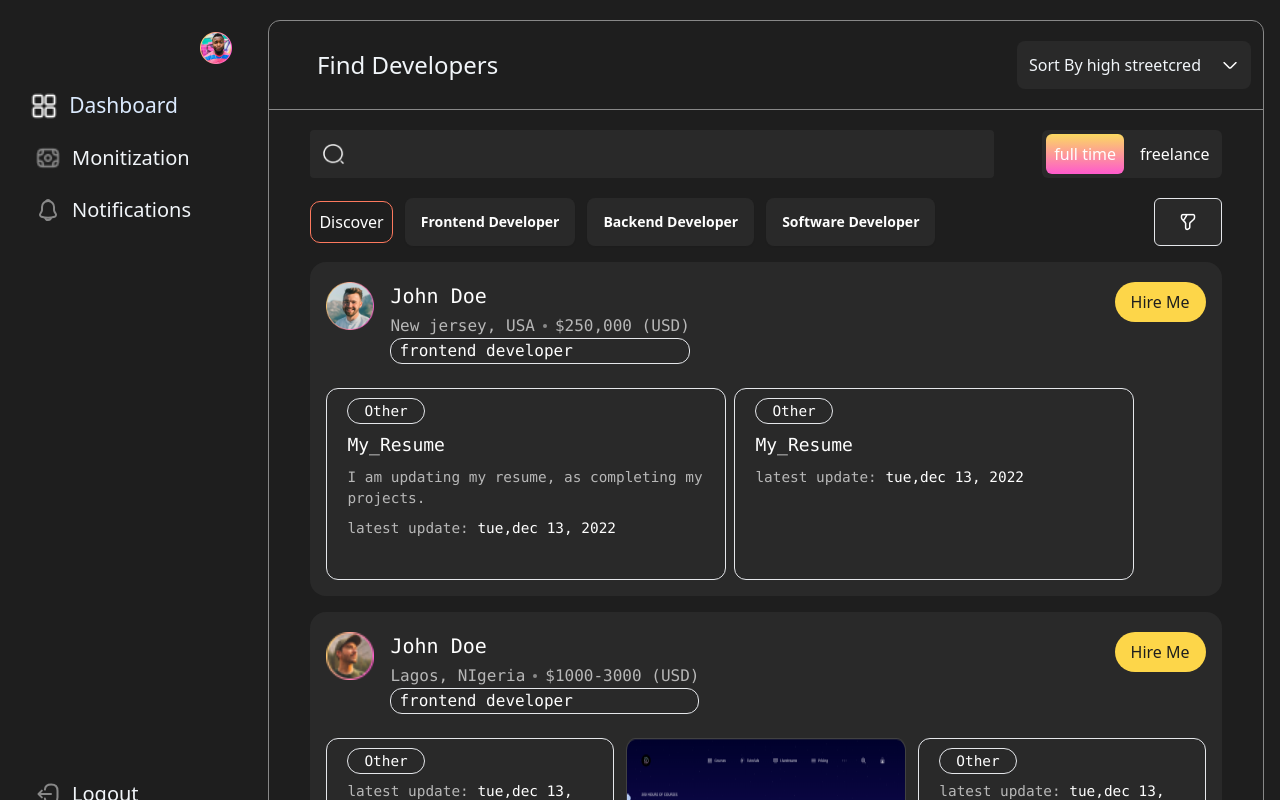
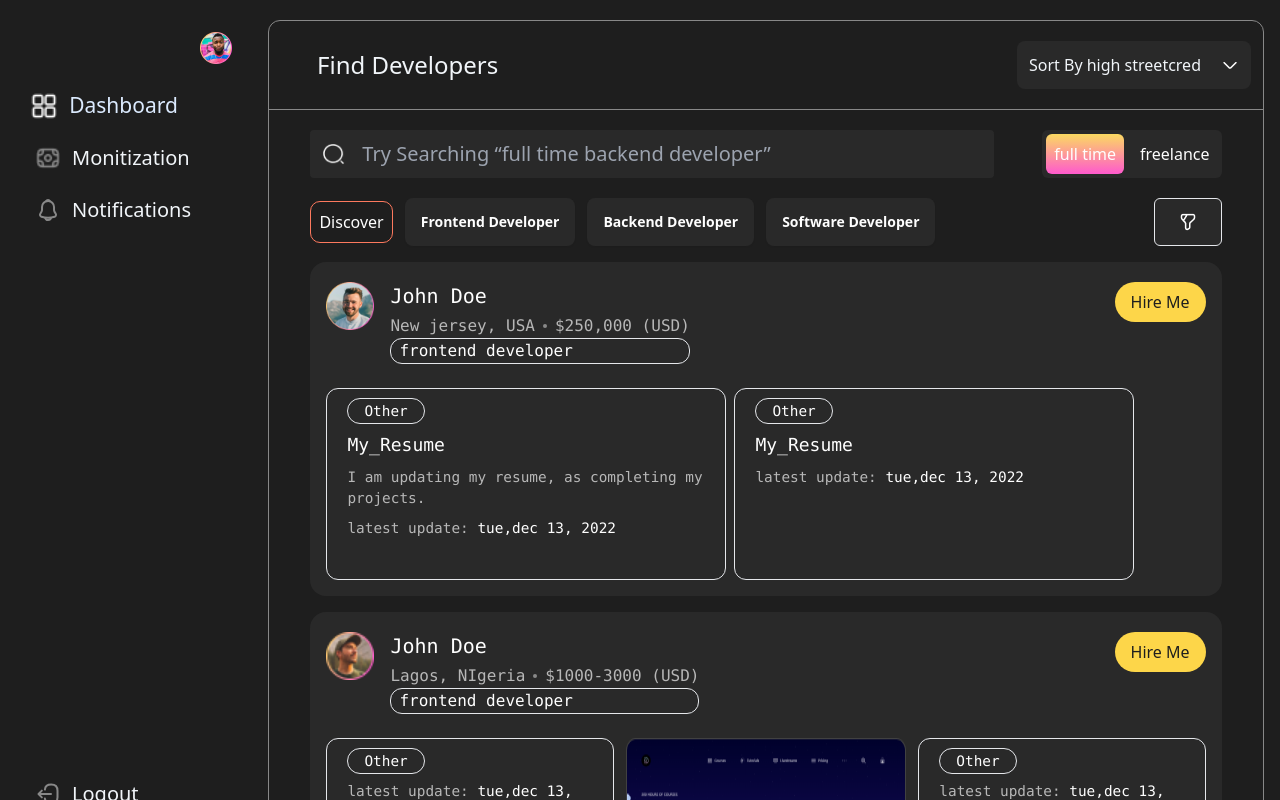
Before and after one commit to Warmarth/Tublian, a React (Vite) app in the folder tublian_dashbord/: page / in a window 1280 px wide. Shown: the top 800 px of the page. Built offline with nearby package versions, Linux system fonts and the light colour scheme; a web font is replaced by a local one.

Commit message:
ner changes on input

```diff
--- a/tublian_dashbord/src/components/SmallScreen.jsx
+++ b/tublian_dashbord/src/components/SmallScreen.jsx
@@ -6,11 +6,9 @@ import Button, { Input } from "./button";
 import filter from "/icons/filter.png";
 import NavBar from "./Navbar";
 import Field from "./strake";
-import UseInput from "./useInput";
 
 const SmallScreen = () => {
   const [menuBtn, setMenuBtn] = useState(false);
-  let [qurey, setQuery] = UseInput();
   function handleMenu() {
     setMenuBtn((i) => !i);
   }
@@ -18,11 +16,7 @@ const SmallScreen = () => {
     <section>
       <aside className="">
         <div className=" flex items-center flex-1  w-full  justify-end gap-2 ">
-          <Input
-            value={qurey}
-            change={(e) => setQuery(e.target.value)}
-            className="w-full pt-1 pb-1 pl-3 rounded text-xl border-none outline-none bg50"
-          />
+          <Input className="w-full pt-1 pb-1 pl-3 rounded text-xl border-none outline-none bg50" />
           <Button
             src={search}
             alt="search icon"
--- a/tublian_dashbord/src/components/button.jsx
+++ b/tublian_dashbord/src/components/button.jsx
@@ -1,19 +1,21 @@
+import useInput from "./useInput";
 export default function Button(props) {
   return (
     <button className={props.className} {...props}>
-      <img src={props.src} alt={props.alt} className="m-auto" />{props.Butt}
+      <img src={props.src} alt={props.alt} className="m-auto" />
+      {props.Butt}
     </button>
   );
 }
 
-export function Input({ value, change, className , placeholder, ...props }) {
+export function Input({ className, ...props }) {
+  const [query, handleQuery] = useInput("");
   return (
     <input
       type="text"
       className={className}
-      value={value}
-      placeholder={props.placeholder}
-      onChange={change}
+      value={query}
+      onChange={handleQuery}
       {...props}
     />
   );
--- a/tublian_dashbord/src/components/midScreen.jsx
+++ b/tublian_dashbord/src/components/midScreen.jsx
@@ -5,15 +5,14 @@ import Field from "./strake";
 import search from "/icons/search-normal.png";
 import filter from "/icons/filter.png";
 import arrow from "/icons/arrow-down.png";
-import UseInput from "./useInput";
 
 const MidScreen = () => {
-  let { qurey, setQuery } = UseInput();
-
   return (
     <div className=" space-y-5  ">
       <div className="flex items-center justify-between  w-full border-b  border-b-[#888888]">
-        <h1 className="capitalize text-2xl ml-3 xl:ml-12 py-7 w-4/6">find Developers</h1>
+        <h1 className="capitalize text-2xl ml-3 xl:ml-12 py-7 w-4/6">
+          find Developers
+        </h1>
         <ImageCard
           src={arrow}
           name="Sort By high streetcred"
@@ -24,8 +23,6 @@ const MidScreen = () => {
         <div className="bg50 lg:w-9/12 flex items-center pt-1 pb-1 pl-3 gap-3 rounded ">
           <ImageCard src={search} />
           <Input
-            value={qurey}
-            change={(e) => setQuery(e.target.value)}
             className=" text-xl border-none outline-none w-full bg50"
             placeholder=" Try Searching “full time backend developer”"
           />
--- a/tublian_dashbord/src/components/useInput.js
+++ b/tublian_dashbord/src/components/useInput.js
@@ -1,7 +1,10 @@
 import { useState } from "react";
 
-const UseInput = () => {
-  const [qurey, setQuery] = useState(" ");
-  return [qurey, setQuery];
+const useInput = (i = "") => {
+  const [query, setQuery] = useState(i);
+  const handleQuery = (e) => {
+    setQuery(e.target.value);
+  };
+  return [query, handleQuery];
 };
-export default UseInput;
+export default useInput;
```
Also changed, not shown: tublian_dashbord/src/index.css (+0 -24 lines).
